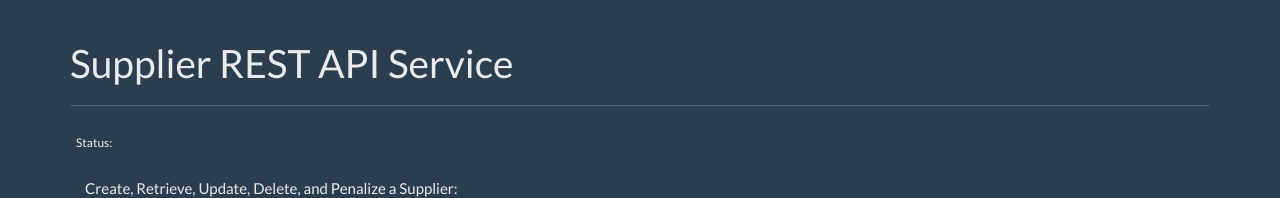
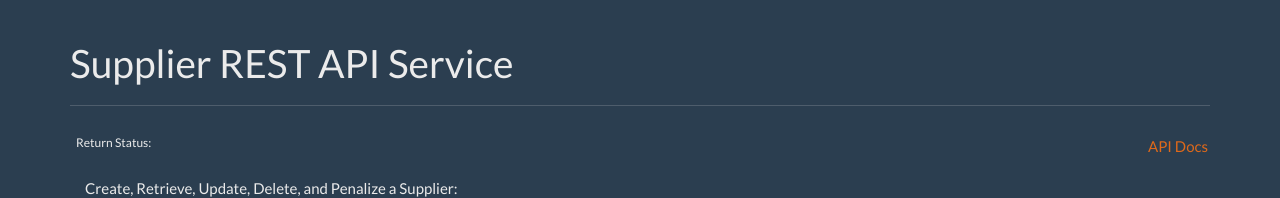
Before and after one commit to nyusuppliers/suppliers, a plain HTML site: page service/static/index.html in a window 1280 px wide. Shown: the top 198 px of the page. Drawn offline with Linux system fonts and the light colour scheme; files that its build step writes are made by us from their sources; files whose address does not match are found by name.

Commit message:
update yml and html

```diff
--- a/service/static/index.html
+++ b/service/static/index.html
@@ -15,11 +15,14 @@
             <h1>Supplier REST API Service</h1>
         </div>
 
-        <!-- Flash Message -->
-        <div class="table-responsive">
-          <table class="table">
-            <tr><td>Status:</td><td><span id="flash_message"></span></td></tr>
-          </table>
+        <div class="row">
+          <!-- Flash Message -->
+          <div class="col-sm-8 table-responsive">
+            <table class="table">
+              <tr><td>Return Status:</td><td><span id="flash-message"></span></td></tr>
+            </table>
+          </div>
+          <button class="btn btn-link pull-right" onclick="location.href='/apidocs';">API Docs</button></span>
         </div>
 
         <div class="col-md-12" id="form_data">
```
Also changed, not shown: 1 other file.
